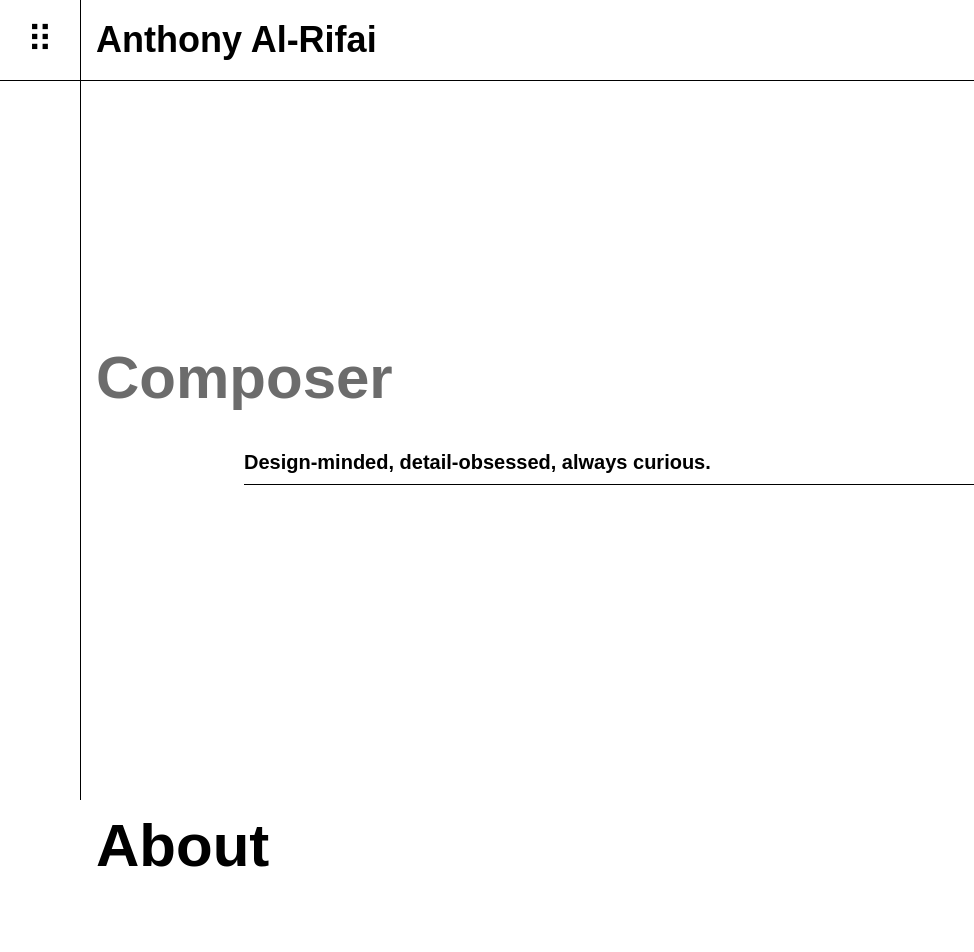
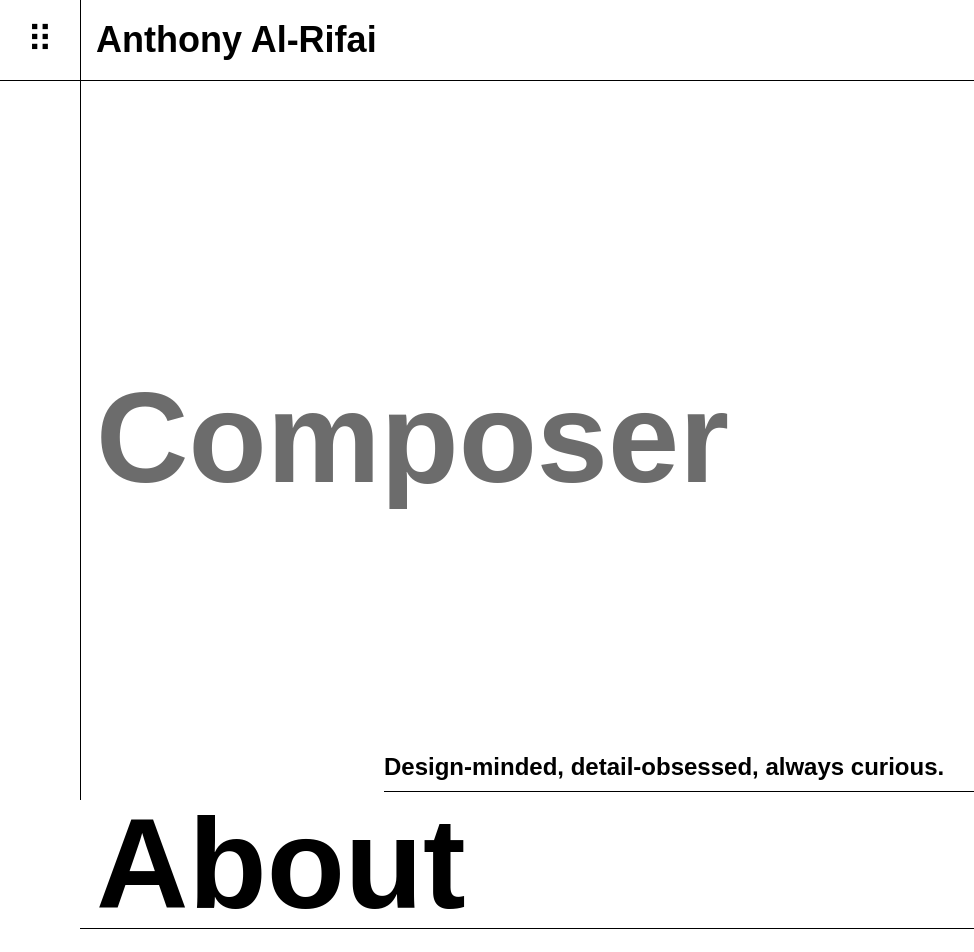
Before and after one commit to AnthonyAl-Rifai/portfolio-site, a Next.js app: page / in a window 1280 px wide. Shown: the top 952 px of the page, without its empty margins (0-974 px from the left). Built offline with nearby package versions, Linux system fonts and the light colour scheme.

Commit message:
created new section components and created SectionTitle component.

```diff
--- /dev/null
+++ b/app/components/AboutSection.tsx
@@ -0,0 +1,6 @@
+"use client";
+
+import SectionTitle from "./SectionTitle";
+export default function AboutSection() {
+  return <SectionTitle name="About" />;
+}
--- /dev/null
+++ b/app/components/ContactSection.tsx
@@ -0,0 +1,5 @@
+import SectionTitle from "./SectionTitle";
+
+export default function ContactSection() {
+  return <SectionTitle name="Contact" />;
+}
--- a/app/components/GridSection.tsx
+++ b/app/components/GridSection.tsx
@@ -25,7 +25,7 @@ export default function GridSection({
         }
         grid
         ${isLandscape ? "grid-cols-5" : "grid-cols-4"}
-        grid-rows-10 gap-4 p-4
+        grid-rows-10 gap-4
         md:grid-cols-8 md:grid-rows-12
         lg:grid-cols-16 lg:grid-rows-6
         ${className}
--- a/app/components/HeroPage.tsx
+++ b/app/components/HeroSection.tsx
@@ -3,7 +3,7 @@
 import { useState, useEffect } from "react";
 import { motion, AnimatePresence } from "framer-motion";
 
-export default function HeroPage() {
+export default function HeroSection() {
   const titles = [
     "Full Stack Developer",
     "Frontend Engineer",
@@ -25,7 +25,7 @@ export default function HeroPage() {
   return (
     <>
       <h1
-        className="text-6xl font-bold overflow-hidden row-start-3 col-span-full pt-4 self-center sm:flex md:block"
+        className="text-6xl mx-4 font-bold overflow-hidden row-start-3 col-span-full md:text-7xl md:row-start-4 pt-4 self-center sm:flex md:block lg:text-9xl"
         style={{ minHeight: "2.5em" }}
       >
         <AnimatePresence mode="wait">
@@ -41,9 +41,9 @@ export default function HeroPage() {
           </motion.span>
         </AnimatePresence>
       </h1>
-      <p className="text-xl font-bold col-start-2 row-start-6 col-span-full md:col-start-3 md:row-start-4">
+      <p className="text-xl font-bold col-start-2 row-start-6 col-span-full md:text-2xl md:col-start-5 md:row-start-7">
         <motion.span
-          className="block"
+          className="block mr-4"
           initial={{ y: 40, opacity: 0 }}
           animate={{ y: 0, opacity: 1 }}
           transition={{ delay: 1.2, duration: 0.8, ease: "easeOut" }}
@@ -54,7 +54,7 @@ export default function HeroPage() {
           className="block h-0.25 bg-black my-2"
           initial={{ x: "100%", opacity: 0 }}
           animate={{ x: 0, opacity: 1 }}
-          transition={{ delay: 1.8, duration: 0.5, ease: "easeOut" }}
+          transition={{ delay: 1.8, duration: 0.7, ease: "easeOut" }}
         />
       </p>
     </>
--- /dev/null
+++ b/app/components/MusicSection.tsx
@@ -0,0 +1,5 @@
+import SectionTitle from "./SectionTitle";
+
+export default function MusicSection() {
+  return <SectionTitle name="Music" />;
+}
--- /dev/null
+++ b/app/components/ResumeSection.tsx
@@ -0,0 +1,5 @@
+import SectionTitle from "./SectionTitle";
+
+export default function ResumeSection() {
+  return <SectionTitle name="Resume" />;
+}
--- /dev/null
+++ b/app/components/SectionTitle.tsx
@@ -0,0 +1,68 @@
+"use client";
+
+import { useState, useEffect, useRef } from "react";
+import { motion } from "framer-motion";
+
+export default function SectionTitle({ name }: { name: string }) {
+  const [isInView, setIsInView] = useState(false);
+  const sectionRef = useRef<HTMLHeadingElement>(null);
+
+  useEffect(() => {
+    const currentRef = sectionRef.current;
+
+    const observer = new IntersectionObserver(
+      ([entry]) => {
+        if (entry.isIntersecting) {
+          setIsInView(true);
+        }
+      },
+      {
+        threshold: 0.3, // Trigger when 30% of the section is visible
+        rootMargin: "-50px 0px", // Start animation slightly before the section is fully in view
+      }
+    );
+
+    if (currentRef) {
+      observer.observe(currentRef);
+    }
+
+    return () => {
+      if (currentRef) {
+        observer.unobserve(currentRef);
+      }
+    };
+  }, []);
+
+  return (
+    <div className="row-start-1 col-span-full">
+      {/* heading */}
+      <h1
+        ref={sectionRef}
+        className="text-6xl font-bold md:text-7xl lg:text-9xl mx-4"
+      >
+        {name}
+      </h1>
+
+      {/* Animated underline - extends to edges */}
+      <motion.div
+        initial={{ width: 0, opacity: 0 }}
+        animate={
+          isInView ? { width: "100%", opacity: 1 } : { width: 0, opacity: 0 }
+        }
+        transition={{
+          duration: 0.8,
+          ease: "easeOut",
+          delay: 0.5,
+        }}
+        className="bg-black self-end"
+        style={{
+          gridColumn: "1 / -1",
+          marginLeft: "0",
+          marginRight: "0",
+          height: 1,
+          transformOrigin: "right",
+        }}
+      />
+    </div>
+  );
+}
--- /dev/null
+++ b/app/components/WebDevSection.tsx
@@ -0,0 +1,5 @@
+import SectionTitle from "./SectionTitle";
+
+export default function WebDevSection() {
+  return <SectionTitle name="Web Dev" />;
+}
--- a/app/page.tsx
+++ b/app/page.tsx
@@ -1,25 +1,30 @@
 import GridSection from "./components/GridSection";
-import HeroPage from "./components/HeroPage";
+import HeroSection from "./components/HeroSection";
+import AboutSection from "./components/AboutSection";
+import WebDevSection from "./components/WebDevSection";
+import MusicSection from "./components/MusicSection";
+import ResumeSection from "./components/ResumeSection";
+import ContactSection from "./components/ContactSection";
 export default function HomePage() {
   return (
     <>
       <GridSection id="hero">
-        <HeroPage />
+        <HeroSection />
       </GridSection>
       <GridSection id="about">
-        <h1 className="text-6xl font-bold">About</h1>
+        <AboutSection />
       </GridSection>
       <GridSection id="webdev">
-        <h1 className="text-6xl font-bold">Web Dev</h1>
+        <WebDevSection />
       </GridSection>
       <GridSection id="music">
-        <h1 className="text-6xl font-bold">Music</h1>
+        <MusicSection />
       </GridSection>
       <GridSection id="resume">
-        <h1 className="text-6xl font-bold">Resume</h1>
+        <ResumeSection />
       </GridSection>
       <GridSection id="contact">
-        <h1 className="text-6xl font-bold">Contact</h1>
+        <ContactSection />
       </GridSection>
     </>
   );
```
